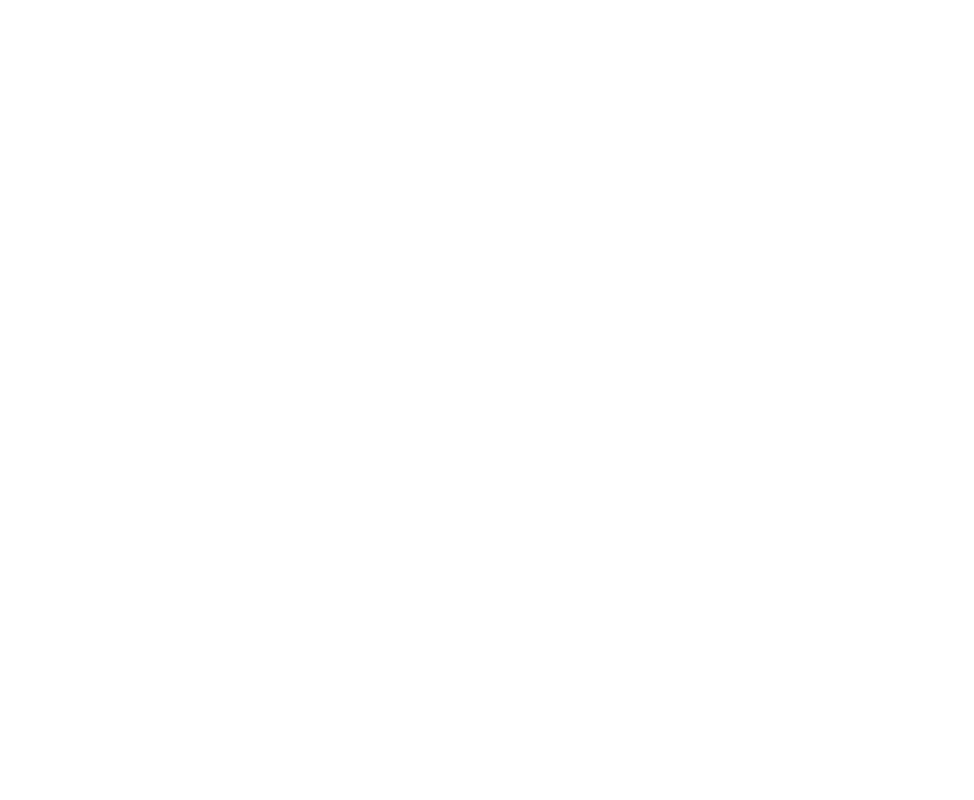
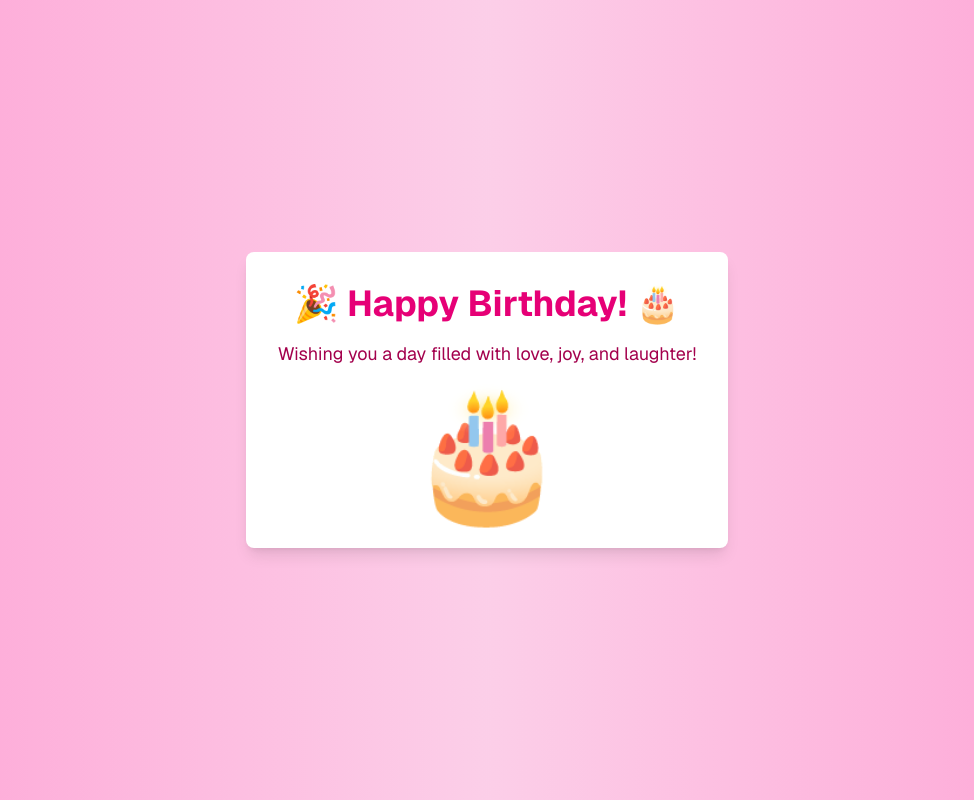
Before and after one commit to Rahul-lalwani-learner/CI-CD-example-nextjs, a Next.js app: page / in a window 1280 px wide. Shown: the whole page, without its empty margins (153-1127 px from the left). Built offline with nearby package versions, Linux system fonts and the light colour scheme.

Commit message:
added the birthday page

```diff
--- a/app/page.tsx
+++ b/app/page.tsx
@@ -1,5 +1,13 @@
+import Image from "next/image";
+
 export default function Home() {
-  return <div>
-
-  </div>
+  return (
+    <div className="flex flex-col justify-center items-center h-screen bg-gradient-to-r from-pink-300 via-pink-200 to-pink-300 text-center font-sans">
+      <div className="bg-white p-8 rounded-lg shadow-lg">
+        <h1 className="text-4xl font-bold text-pink-600">🎉 Happy Birthday! 🎂</h1>
+        <p className="text-lg text-pink-800 mt-4">Wishing you a day filled with love, joy, and laughter!</p>
+        <div className="text-9xl mt-5">🎂</div>
+      </div>
+    </div>
+  );
 }
```
